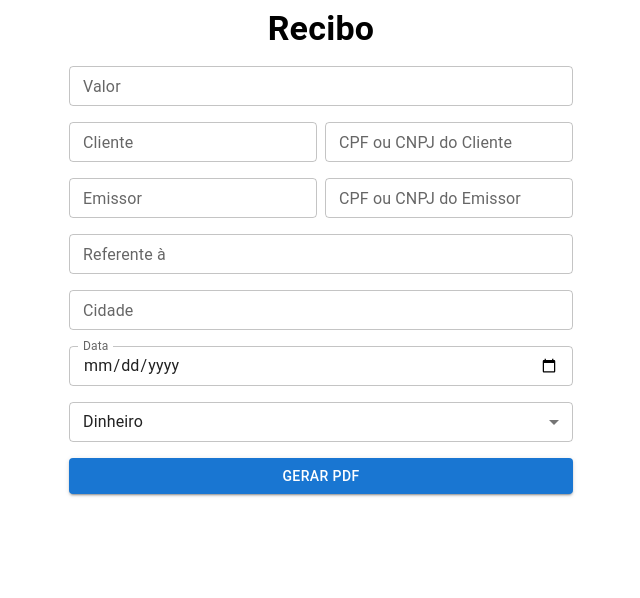
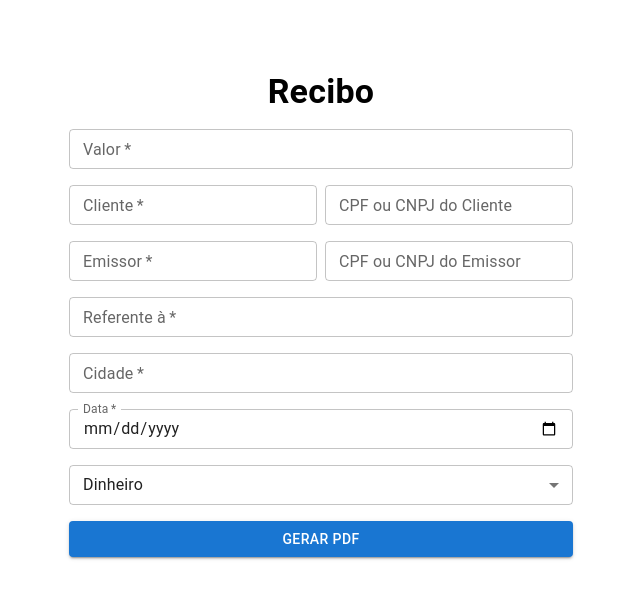
Before and after one commit to tsgomes9/-receipt-generator, a React (Vite) app: page / in a window 1280 px wide. Shown: the top 598 px of the page, without its empty margins (319-959 px from the left). Built offline with nearby package versions, Linux system fonts and the light colour scheme; the HTML template or start-up script is replaced by a standard one; what @react-pdf/renderer would draw is missing.

Commit message:
refact: define required fields

```diff
--- a/package.json
+++ b/package.json
@@ -13,11 +13,14 @@
     "@emotion/react": "^11.11.4",
     "@emotion/styled": "^11.11.5",
     "@fontsource/roboto": "^5.0.12",
+    "@hookform/resolvers": "^3.3.4",
     "@mui/material": "^5.15.15",
     "@react-pdf/renderer": "^3.4.2",
     "react": "^18.2.0",
     "react-dom": "^18.2.0",
-    "styled-components": "^6.1.8"
+    "react-hook-form": "^7.51.3",
+    "styled-components": "^6.1.8",
+    "zod": "^3.22.4"
   },
   "devDependencies": {
     "@types/react": "^18.2.66",
--- a/src/App.tsx
+++ b/src/App.tsx
@@ -10,6 +10,11 @@ import {
 import { FormContainer } from "./styles/form-style";
 import PDFGenerator from "./PDFGenerator";
 import { PDFDownloadLink } from "@react-pdf/renderer";
+import { z } from "zod";
+
+const schema = z.object({
+  value: z.string().min(1, "Este campo não pode ser vazio"),
+});
 
 function App() {
   const [client, setClient] = useState<string>();
@@ -23,7 +28,8 @@ function App() {
   const [payType, setPayType] = useState<any>();
   const [showPDF, setShowPDF] = useState<boolean>(false);
 
-  const handleGeneratePDF = () => {
+  const handleGeneratePDF = (e: any) => {
+    e.preventDefault();
     setShowPDF(true);
   };
 
@@ -32,7 +38,7 @@ function App() {
       <Typography variant="h4" fontWeight={"bold"}>
         Recibo
       </Typography>
-
+      <form onSubmit={handleGeneratePDF}>
         <Box
           sx={{
             display: "flex",
@@ -49,6 +55,7 @@ function App() {
               variant="outlined"
               size="small"
               type="number"
+              required
               sx={{ width: "100%" }}
               onChange={(e) => setValue(Number(e.target.value))}
             />
@@ -60,6 +67,7 @@ function App() {
               label="Cliente"
               variant="outlined"
               size="small"
+              required
               sx={{ pr: 1 }}
               onChange={(e) => setClient(e.target.value)}
             />
@@ -69,6 +77,7 @@ function App() {
               label="CPF ou CNPJ do Cliente"
               variant="outlined"
               size="small"
+              type="number"
               onChange={(e) => setCpf(e.target.value)}
             />
           </div>
@@ -79,6 +88,7 @@ function App() {
               label="Emissor"
               variant="outlined"
               size="small"
+              required
               sx={{ pr: 1 }}
               onChange={(e) => setSender(e.target.value)}
             />
@@ -88,6 +98,7 @@ function App() {
               label="CPF ou CNPJ do Emissor"
               variant="outlined"
               size="small"
+              type="number"
               onChange={(e) => setCpfSender(e.target.value)}
             />
           </div>
@@ -98,6 +109,7 @@ function App() {
               label="Referente à"
               variant="outlined"
               size="small"
+              required
               sx={{ width: "100%" }}
               onChange={(e) => setProduct(e.target.value)}
             />
@@ -109,6 +121,7 @@ function App() {
               label="Cidade"
               variant="outlined"
               size="small"
+              required
               sx={{ width: "100%" }}
               onChange={(e) => setCity(e.target.value)}
             />
@@ -121,6 +134,7 @@ function App() {
               size="small"
               type="date"
               label="Data"
+              required
               InputLabelProps={{ shrink: true }}
               sx={{ width: "100%" }}
               onChange={(e) => setDate(e.target.value)}
@@ -143,7 +157,7 @@ function App() {
             </Select>
           </div>
 
-        <Button variant="contained" onClick={handleGeneratePDF}>
+          <Button variant="contained" type="submit">
             Gerar PDF
           </Button>
 
@@ -172,6 +186,7 @@ function App() {
             </div>
           )}
         </Box>
+      </form>
     </FormContainer>
   );
 }
--- a/src/PDFGenerator.tsx
+++ b/src/PDFGenerator.tsx
@@ -4,6 +4,7 @@ import FormatDate from "./utils/FormatDate";
 import NumberToText from "./utils/NumberText";
 import SelectPayType from "./utils/SelectPayType";
 import NumberGenerator from "./utils/NumberGenerator";
+import FormatCPF from "./utils/FormatCPF";
 
 interface PDFProps {
   value: number;
@@ -87,7 +88,7 @@ const PDFGenerator: React.FC<PDFProps> = ({
       {cpf && (
         <View style={styles.section}>
           <Text style={styles.label}>CPF ou CNPJ (Cliente):</Text>
-          <Text style={[styles.content, styles.border]}>{cpf}</Text>
+          <Text style={[styles.content, styles.border]}>{FormatCPF(cpf)}</Text>
         </View>
       )}
       <View style={styles.section}>
@@ -97,7 +98,9 @@ const PDFGenerator: React.FC<PDFProps> = ({
       {cpfSender && (
         <View style={styles.section}>
           <Text style={styles.label}>CPF ou CNPJ (Emissor):</Text>
-          <Text style={[styles.content, styles.border]}>{cpfSender}</Text>
+          <Text style={[styles.content, styles.border]}>
+            {FormatCPF(cpfSender)}
+          </Text>
         </View>
       )}
       <View style={styles.section}>
--- a/src/styles/form-style.ts
+++ b/src/styles/form-style.ts
@@ -4,5 +4,7 @@ export const FormContainer = styled.div`
     margin: auto;
     display: flex;
     flex-direction: column;
+    justify-content: center;
     align-items: center;
+    height: 95vh
 `
--- /dev/null
+++ b/src/utils/FormatCPF.ts
@@ -0,0 +1,6 @@
+export default function FormatCPF(cpf: string): string {
+
+    cpf = cpf.replace(/\D/g, '');
+
+    return cpf.replace(/(\d{3})(\d{3})(\d{3})(\d{2})/, '$1.$2.$3-$4');
+  }
```
Also changed, not shown: 1 other file (tests, documents, lock files or other folders). Lines whose indentation alone changed are shown as unchanged.
